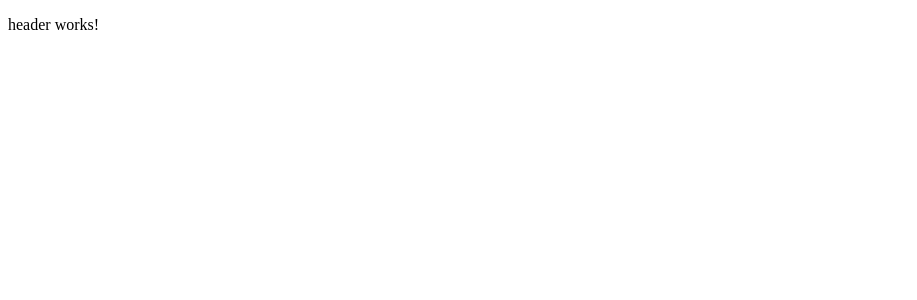
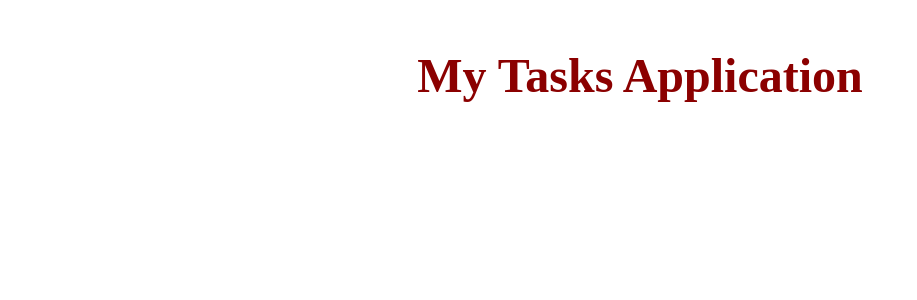
Before and after one commit to Jacques1988/todoAppA1, an Angular app: page / in a window 1280 px wide. Shown: the top 300 px of the page, without its empty margins (0-917 px from the left). Built offline with nearby package versions, Linux system fonts and the light colour scheme.

Commit message:
added a teaser to header component, fixes #6

```diff
--- a/src/app/header/header.css
+++ b/src/app/header/header.css
@@ -0,0 +1,9 @@
+:host {
+    display: flex;
+    justify-content: center;
+    align-items: center;
+}
+
+.content-container {
+    align-items: center;
+}
--- a/src/app/header/header.html
+++ b/src/app/header/header.html
@@ -1 +1,3 @@
-<p>header works!</p>
+<section class="content-container">
+  <h1 class="teaser">My Tasks Application</h1>
+</section>
--- a/src/styles.css
+++ b/src/styles.css
@@ -1 +1,16 @@
 /* You can add global styles to this file, and also import other style files */
+
+.teaser {
+    font-size: 3rem;
+    color: darkred;
+}
+
+.content-container {
+    display: flex;
+    justify-content: flex-start;
+    align-items: flex-start;
+    flex-direction: column;
+    /* background-color: blue; */
+    width: 100%;
+    max-width: 1450px;
+}
```
